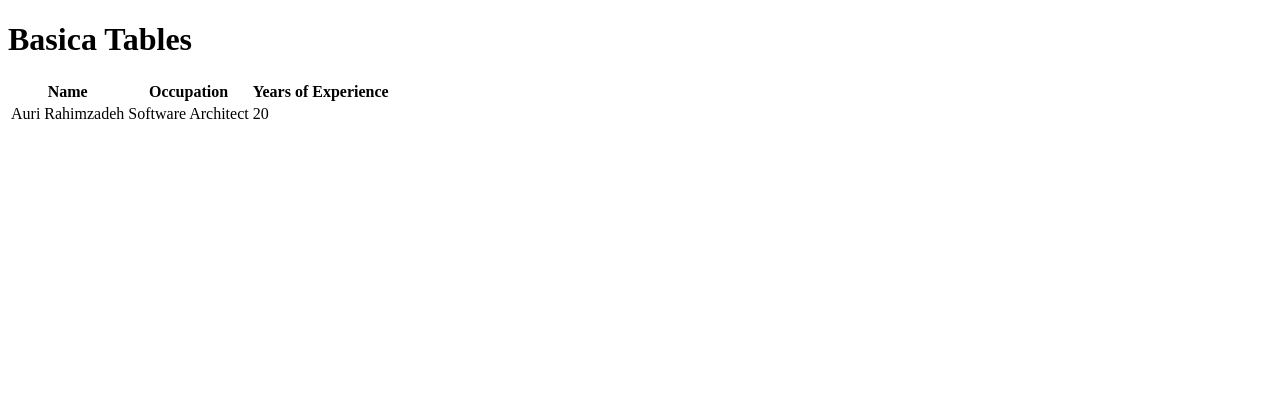
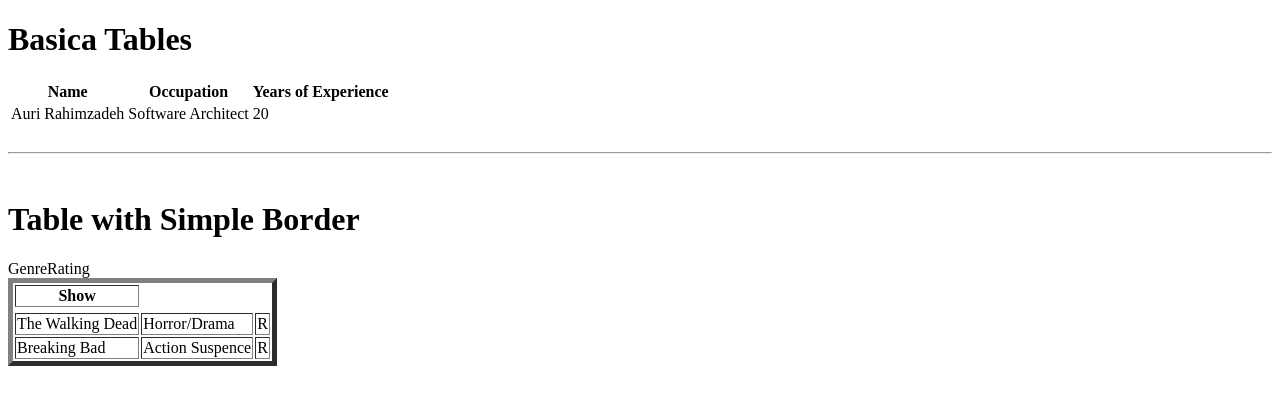
Before and after one commit to foxowlmoon/GitFundementals, a plain HTML site: page HTMLCSSPreWork/1-HTML-BASICS/06-tables.html in a window 1280 px wide. Drawn offline with Linux system fonts and the light colour scheme.

Commit message:
border change

```diff
--- a/HTMLCSSPreWork/1-HTML-BASICS/06-tables.html
+++ b/HTMLCSSPreWork/1-HTML-BASICS/06-tables.html
@@ -21,5 +21,27 @@
             <td>20</td>
         </tr>
 </table>
+<br />
+<hr />
+<br />
+<h1>Table with Simple Border</h1>
+<table border="5">
+    <tr>
+        <th>Show</th>
+        <tr>Genre</tr>
+        <tr>Rating</tr>
+        </tr>
+        <tr>
+            <td>The Walking Dead</td>
+            <td>Horror/Drama</td>
+            <td>R</td>
+        </tr>
+        <tr>
+            <td>Breaking Bad</td>
+            <td>Action Suspence</td>
+            <td>R</td>
+        </tr>
+</table>
+
 </body>
 </html>
```
